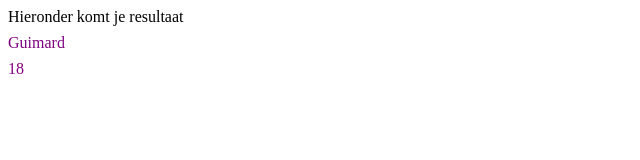
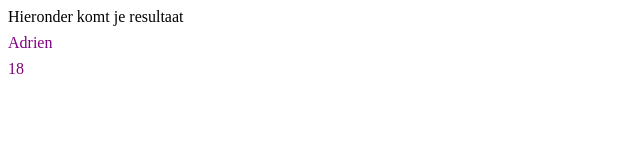
Before and after one commit to JL-ADN/Web-2-taken, a plain HTML site: page Variabelen/taak-variabelen-1.html in a window 1280 px wide. Shown: the full height of the page, 0-640 px from the left. Drawn offline with Linux system fonts and the light colour scheme.

Commit message:
Taak variabelen 1 & 2

```diff
--- a/Variabelen/taak-variabelen-1.html
+++ b/Variabelen/taak-variabelen-1.html
@@ -25,12 +25,8 @@
 <script>
   // Voeg je code hieronder toe / Add your code here
   let myName = "Adrien";
-  myName = "Guimard";
-  console.log(myName)
 
-  let myAge = 17;
-  myAge = 18;
-  console.log(myAge)
+  let myAge = 18;
 
   // Hieronder NIETS VERANDEREN / Don't edit the code below here!
 
```
Also changed, not shown: Variabelen/taak-variabelen-2.html (+2 -0 lines).
